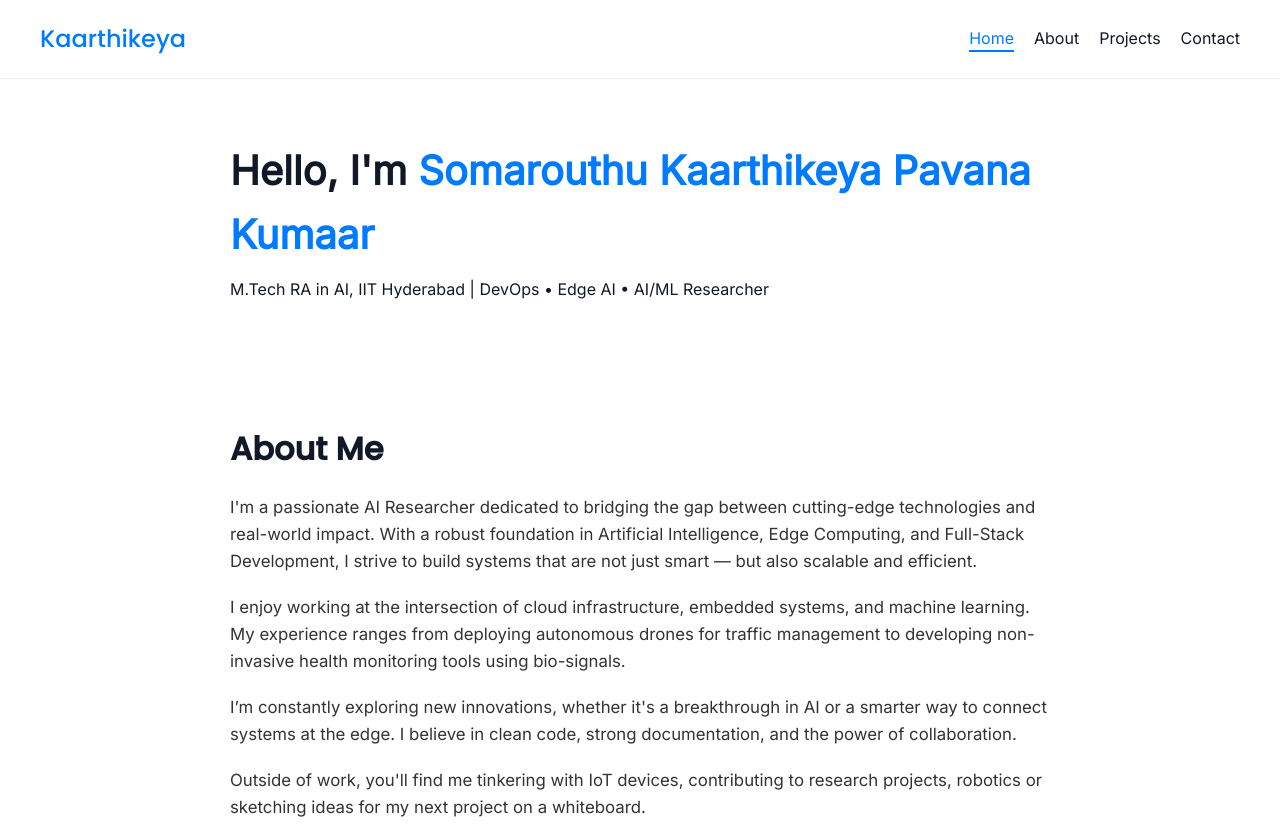
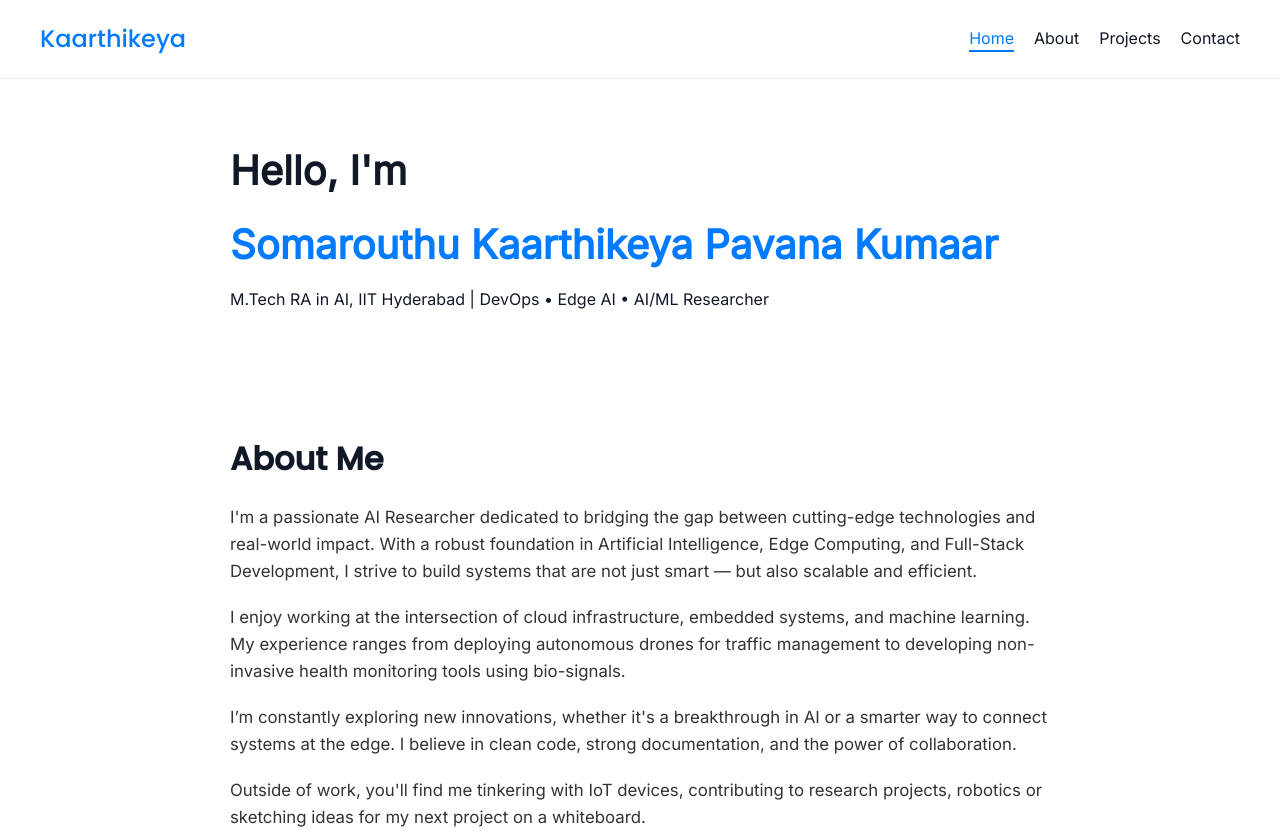
Before and after one commit to KAARTHIKEYAPAVANAKUMAAR/portfolio_website, a plain HTML site: page index.html in a window 1280 px wide. Shown: the top 833 px of the page. Drawn offline with Linux system fonts and the light colour scheme.

Commit message:
Update index.html

```diff
--- a/index.html
+++ b/index.html
@@ -24,7 +24,8 @@
 
   <!-- Home Section -->
   <section id="home" class="section home-section">
-    <h1>Hello, I'm <span class="highlight">Somarouthu Kaarthikeya Pavana Kumaar</span></h1>
+    <h1>Hello, I'm </h1>
+    <h1><span class="highlight">Somarouthu Kaarthikeya Pavana Kumaar</span></h1>
     <p>M.Tech RA in AI, IIT Hyderabad | DevOps • Edge AI • AI/ML Researcher</p>
     <div class="links">
       <!-- <a href="mailto:kaarthikeyapavanakumaar@gmail.com">Email</a>
```
